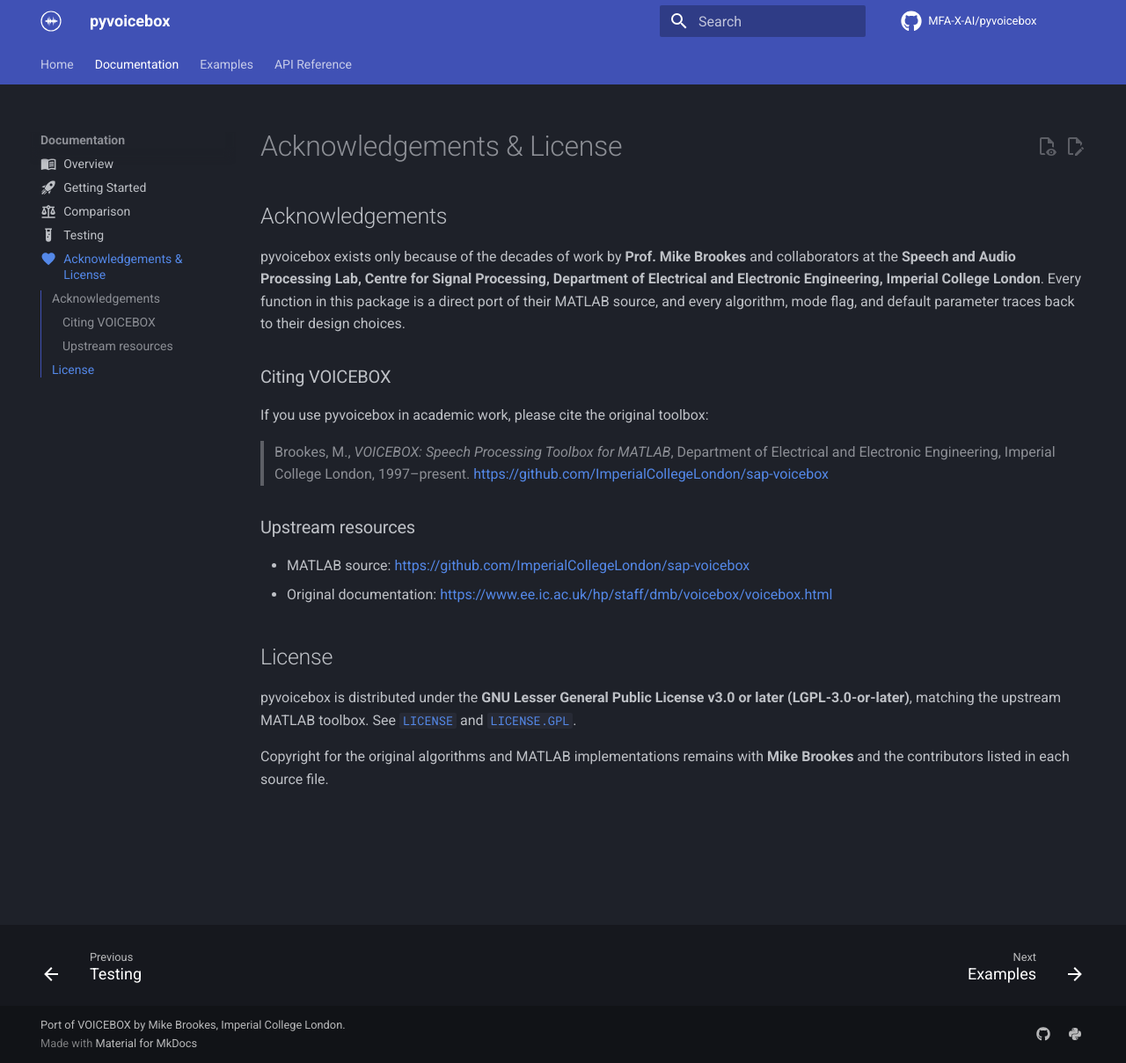
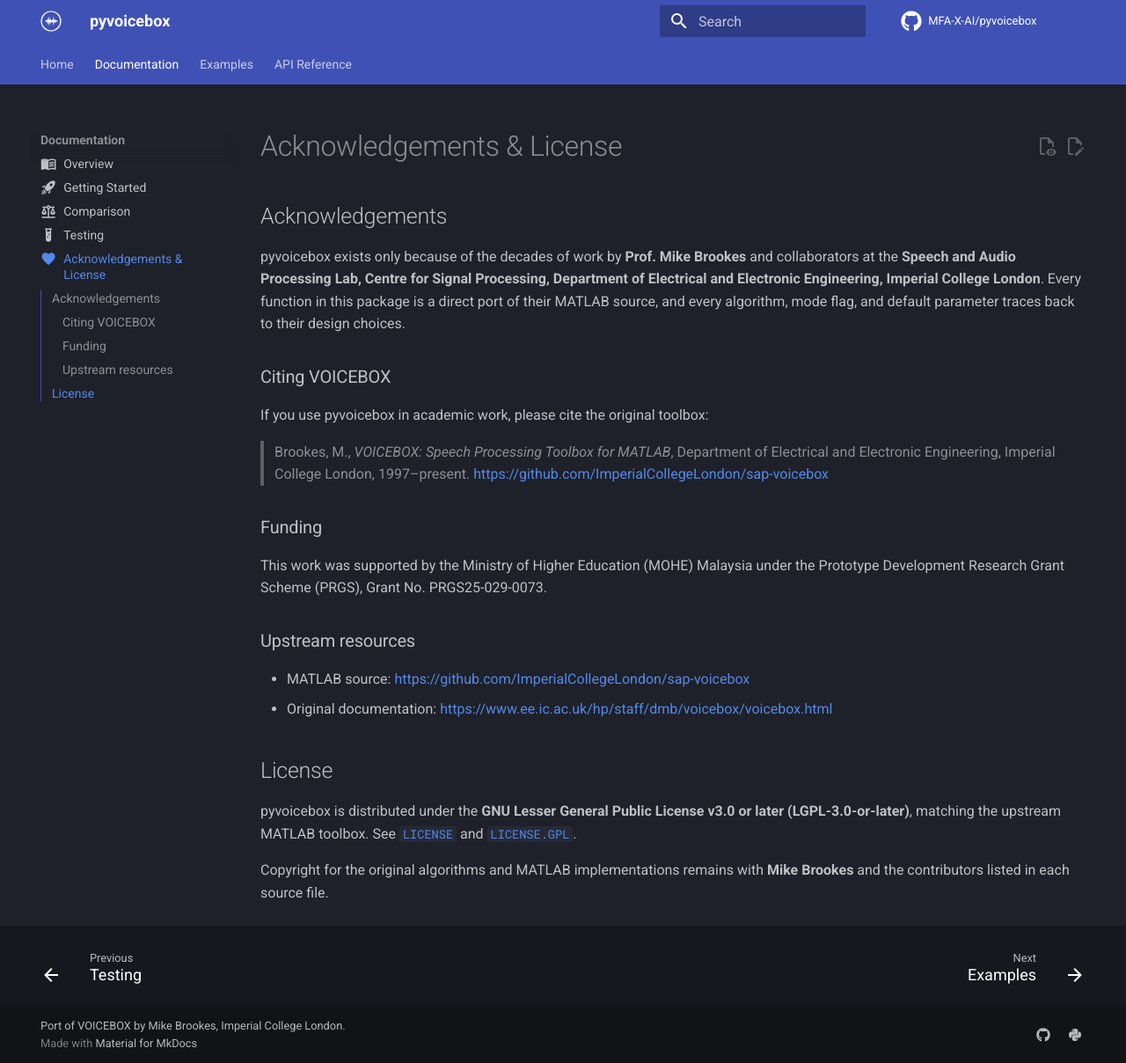
Before and after one commit to MFA-X-AI/pyvoicebox, an MkDocs documentation site: the page built from docs/acknowledgements.md, in a window 1280 px wide and 1208 px high. Shown: the whole window at 88% size. Built offline with MkDocs 1.6.1 and Material for MkDocs 9.7.7, drawn with Linux system fonts in a browser that asks for light colours; comment, search, counter and statistics services are not loaded.

Commit message:
add prgs acknoledgements

```diff
--- a/docs/acknowledgements.md
+++ b/docs/acknowledgements.md
@@ -14,6 +14,10 @@
 
 > Brookes, M., *VOICEBOX: Speech Processing Toolbox for MATLAB*, Department of Electrical and Electronic Engineering, Imperial College London, 1997–present. <https://github.com/ImperialCollegeLondon/sap-voicebox>
 
+### Funding
+
+This work was supported by the Ministry of Higher Education (MOHE) Malaysia under the Prototype Development Research Grant Scheme (PRGS), Grant No. PRGS25-029-0073.
+
 ### Upstream resources
 
 - MATLAB source: <https://github.com/ImperialCollegeLondon/sap-voicebox>
```
Also changed, not shown: README.md (+2 -0 lines).
